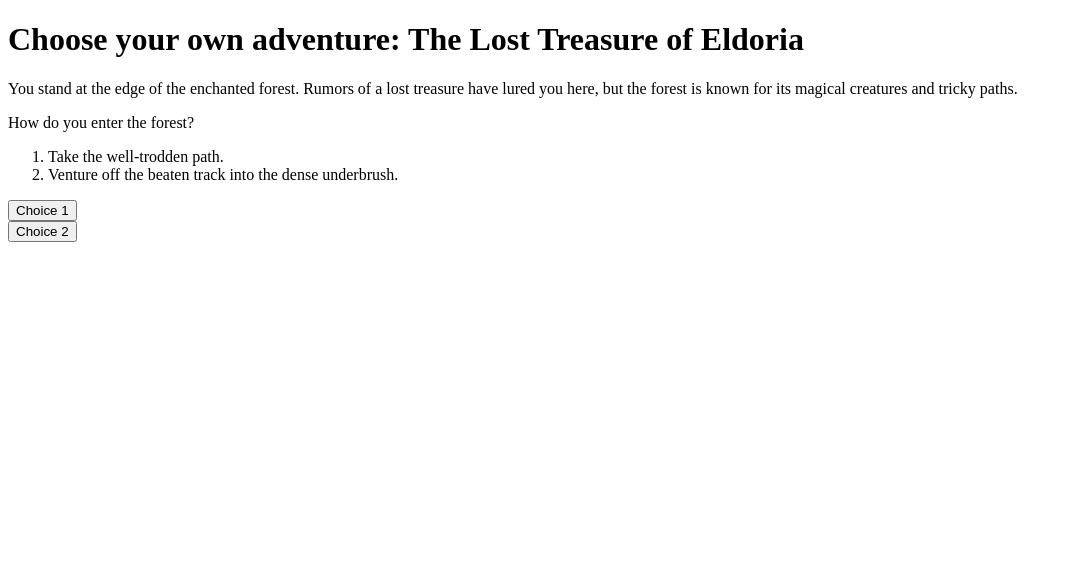
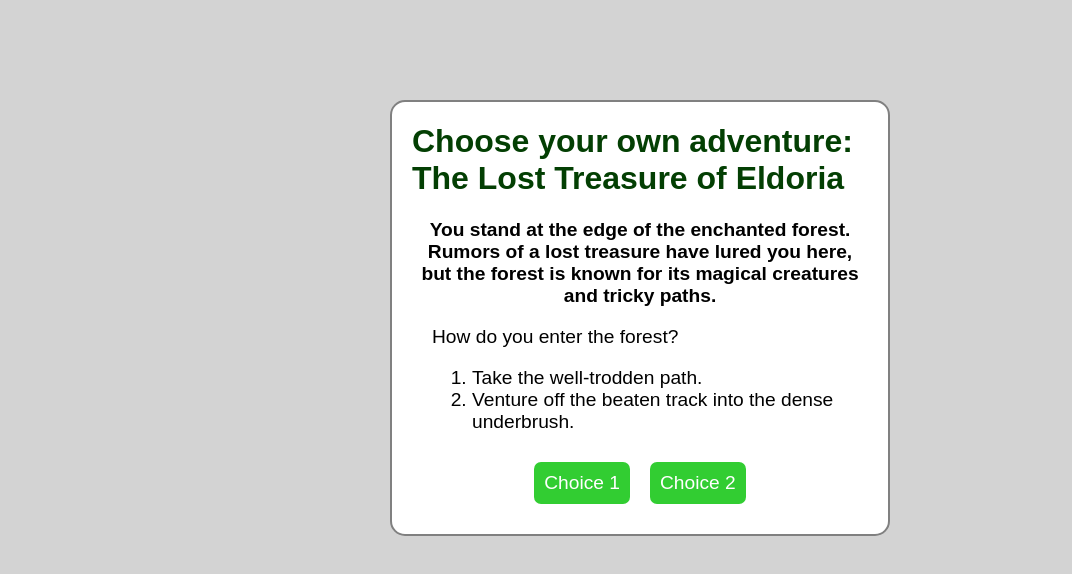
Before and after one commit to cbugtai/COMP-2230_Project_03, a plain HTML site: page index.html in a window 1280 px wide. Both pictures are taken after a click on the button "Next". Shown: the whole page, without its empty margins (0-1072 px from the left). Drawn offline with Linux system fonts and the light colour scheme.

Commit message:
Applied CSS styling for enhanced user experience.

```diff
--- a/index.html
+++ b/index.html
@@ -8,15 +8,17 @@
     </head>
     <body>
         <div id="game-container">
-            <h1>Choose your own adventure: The Lost Treasure of Eldoria</h1>
+            <h1 id="header">Choose your own adventure: The Lost Treasure of Eldoria</h1>
             <div id="question-container">
-                <p id="scenario"></p>
-                <p id="question">You are an adventurous explorer searching for the legendary treasure hidden deep within the enchanted forest of Eldoria.</p>
+                <p id="scenario">You are an adventurous explorer searching for the legendary treasure hidden deep within the enchanted forest of Eldoria.</p>
+                <p id="question"></p>
             </div>
             <ol id="choices">
                 <!-- Answer buttons will be injected here by JavaScript -->
             </ol>
+            <div id="button-container">
             <button id="next-btn" >Next</button>
+            </div>
         </div>
         <script src="script.js"></script>
     </body>
--- a/script.js
+++ b/script.js
@@ -3,6 +3,7 @@ let question = document.getElementById("question")
 let button1 = document.getElementById("next-btn")
 let choices = document.getElementById("choices")
 let scene = document.getElementById("scenario")
+let buttoncontainer = document.getElementById("button-container")
 let button2 = document.createElement("button")
 let option1 = document.createElement("li")
 let option2 = document.createElement("li")
@@ -10,8 +11,9 @@ let option2 = document.createElement("li")
 start()
 
 function start(){
-    scene.textContent = ""
-    question.textContent = "You are an adventurous explorer searching for the legendary treasure hidden deep within the enchanted forest of Eldoria."
+    scene.textContent = "You are an adventurous explorer searching for the legendary treasure hidden deep within the enchanted forest of Eldoria."
+    question.classList.remove("finish")
+    question.textContent = ""
     button1.textContent = "Next"
 
     button1.removeEventListener("click", start)
@@ -28,7 +30,7 @@ function choice1(){
     option2.textContent = "Venture off the beaten track into the dense underbrush.";
     button1.textContent = "Choice 1";
     button2.textContent = "Choice 2";
-    document.body.appendChild(button2);
+    buttoncontainer.appendChild(button2);
 
     button1.removeEventListener("click", choice1)
     button1.addEventListener("click", choice11)
@@ -53,7 +55,7 @@ function choice111(){
     scene.textContent = "The creatures lead you to a hidden glade where the treasure lies. You find chests filled with gold and gems!";
     question.textContent = "";
     button1.textContent = "Next";
-    document.body.removeChild(button2);
+    buttoncontainer.removeChild(button2);
 
     button1.removeEventListener("click", choice111)
     button2.removeEventListener("click", choice112)
@@ -70,7 +72,7 @@ function choice112(){
     option2.textContent = "Ask the spirit for another way out.";
     button1.textContent = "Choice 1";
     button2.textContent = "Choice 2";
-    document.body.appendChild(button2);
+    buttoncontainer.appendChild(button2);
 
     button1.removeEventListener("click", choice111)
     button2.removeEventListener("click", choice112)
@@ -85,7 +87,7 @@ function choice1121(){
     question.textContent = "";
     choices.removeChild(option1)
     choices.removeChild(option2)
-    document.body.removeChild(button2);
+    buttoncontainer.removeChild(button2);
     button1.textContent = "Next";
 
     button1.removeEventListener("click", choice1121)
@@ -98,7 +100,7 @@ function choice1122(){
     question.textContent = "";
     choices.removeChild(option1)
     choices.removeChild(option2)
-    document.body.removeChild(button2);
+    buttoncontainer.removeChild(button2);
     button1.textContent = "Next";
 
     button1.removeEventListener("click", choice1121)
@@ -115,7 +117,7 @@ function choice12(){
     option2.textContent = "Turn back and look for another way to the treasure.";
     button1.textContent = "Choice 1";
     button2.textContent = "Choice 2";
-    document.body.appendChild(button2);
+    buttoncontainer.appendChild(button2);
 
     button1.removeEventListener("click", choice11)
     button2.removeEventListener("click", choice12)
@@ -127,7 +129,7 @@ function choice121(){
     scene.textContent = "Inside, you find a magical artifact that reveals the treasure's location!";
     question.textContent = "";
     button1.textContent = "Next";
-    document.body.removeChild(button2);
+    buttoncontainer.removeChild(button2);
     choices.removeChild(option1);
     choices.removeChild(option2);
 
@@ -138,6 +140,7 @@ function choice121(){
 
 function ending1(){
     scene.textContent = "You thank your new friends and leave the forest as a wealthy explorer.";
+    question.classList.add("finish")
     question.textContent = "You win!";
     button1.textContent = "Finish";
 
@@ -147,6 +150,7 @@ function ending1(){
 
 function ending2(){
     scene.textContent = "You decide that adventuring is not for you and retire.";
+    question.classList.add("finish")
     question.textContent = "You survive!";
     button1.textContent = "Finish";
 
@@ -156,6 +160,7 @@ function ending2(){
 
 function ending3(){
     scene.textContent = "You were never seen or heard from again, your story serves as a cautionary tale told to travellers hoping to get rich looking for the lost treasure";
+    question.classList.add("finish")
     question.textContent = "You died?";
     button1.textContent = "Finish";
 
@@ -165,6 +170,7 @@ function ending3(){
 
 function ending4(){
     scene.textContent = "You head to the hidden glade where the treasure lies then leave with bags filled with gold and gems.";
+    question.classList.add("finish")
     question.textContent = "You win!";
     button1.textContent = "Finish";
 
--- a/styles.css
+++ b/styles.css
@@ -0,0 +1,59 @@
+body {
+    font-family: Arial, Helvetica, sans-serif;
+    max-width: 500px;
+    margin: auto;
+    margin-top: 100px;
+
+
+    background-color: lightgray;
+}
+
+#game-container {
+    background-color: white;
+    padding: 20px;
+    padding-top: 0px;
+    border: 2px, solid, gray;
+    border-radius: 15px;
+}
+
+#header {
+    color: rgb(3, 63, 3);
+}
+#scenario {
+    font-size: larger;
+    font-weight: 600;
+    text-align: center;
+}
+
+#question {
+    font-size: larger;
+    margin-left: 20px;
+}
+
+#choices {
+    font-size: larger;
+    margin-left: 20px;
+}
+
+.finish{
+    font-weight: 800;
+    color: red;
+    font-size: xx-large;
+    margin-left: 0px;
+    text-align: center;
+}
+
+button {
+    background-color: limegreen;
+    border-radius: 7px;
+    font-size: larger;
+    color: white;
+    border: 0px, white;
+    margin: 10px;
+    padding: 10px;
+}
+
+#button-container {
+    display: flex;
+    justify-content: center;
+}
```
